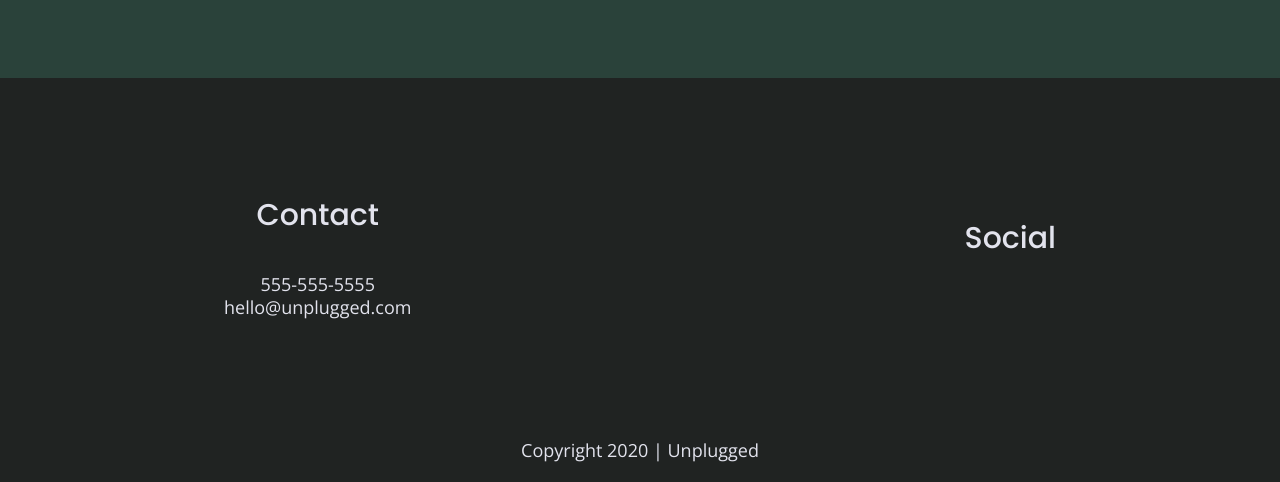
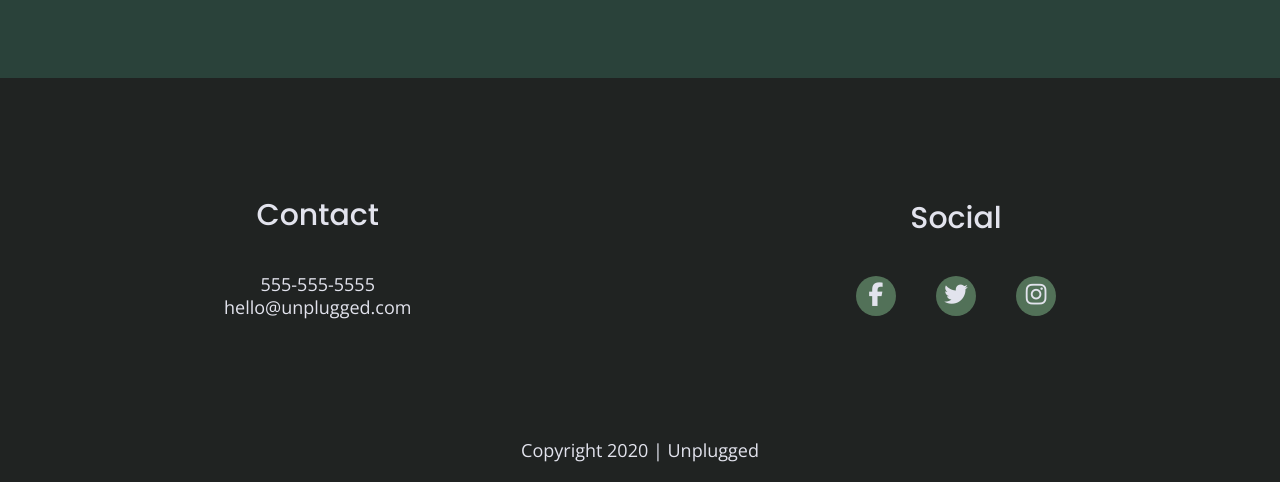
Before and after one commit to SilmaAG/206-unplugged, a website built with Parcel: page index.html in a window 1280 px wide. Shown: the part 2505-2987 px from the top of the page. Built offline with nearby package versions, Linux system fonts and the light colour scheme.

Commit message:
Added social icons

```diff
--- a/css/main.css
+++ b/css/main.css
@@ -234,6 +234,14 @@ footer .social-icons p {
   display: flex;
   justify-content: center;
   align-items: center;
+  background-color: #527158;
+  border-radius: 50%;
+  width: 40px;
+  height: 40px;
+}
+
+footer .social-icons p i {
+  font-size: 1.3125em;
 }
 
 footer .copyright {
@@ -652,6 +660,11 @@ footer p {
   line-height: 1.285;
 }
 
+footer .social-icons {
+  width: 12.5em;
+  justify-content: space-between;
+}
+
 footer .copyright {
   width: 100%;
 }
--- a/index.html
+++ b/index.html
@@ -154,9 +154,9 @@
         <div class="social">
           <h4>Social</h4>
           <div class="social-icons">
-            <p><a href="https://www.facebook.com/Skillcrush/" target="_blank"></a></p>
-            <p><a href="https://twitter.com/Skillcrush" target="_blank"></a></p>
-            <p><a href="https://www.instagram.com/skillcrush/" target="_blank"></a></p>
+            <p><a href="https://www.facebook.com/Skillcrush/" target="_blank"><i class="fab fa-facebook-f"></i></a></p>
+            <p><a href="https://twitter.com/Skillcrush" target="_blank"><i class="fab fa-twitter"></i></a></p>
+            <p><a href="https://www.instagram.com/skillcrush/" target="_blank"><i class="fab fa-instagram"></i></a></p>
 
           </div>
         </div>
```
Also changed, not shown: about/index.html (+3 -4 lines), faq/index.html (+3 -3 lines).
